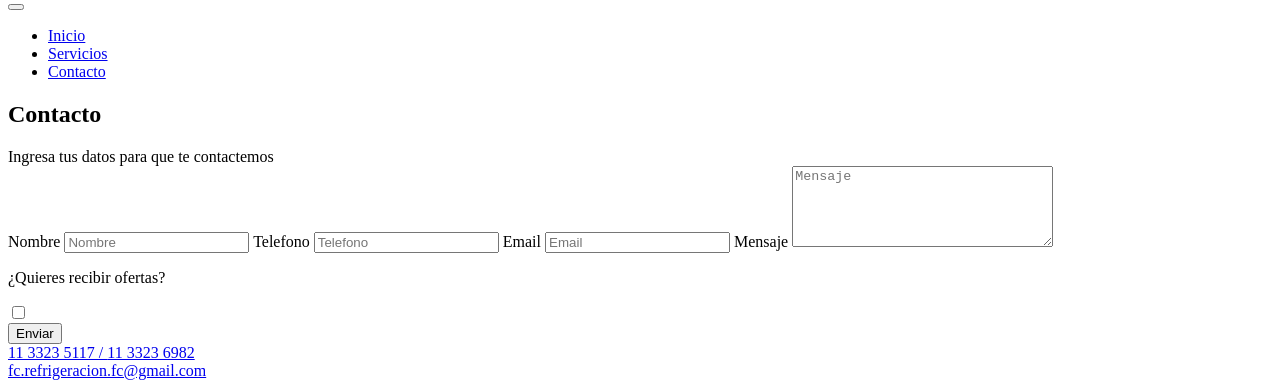
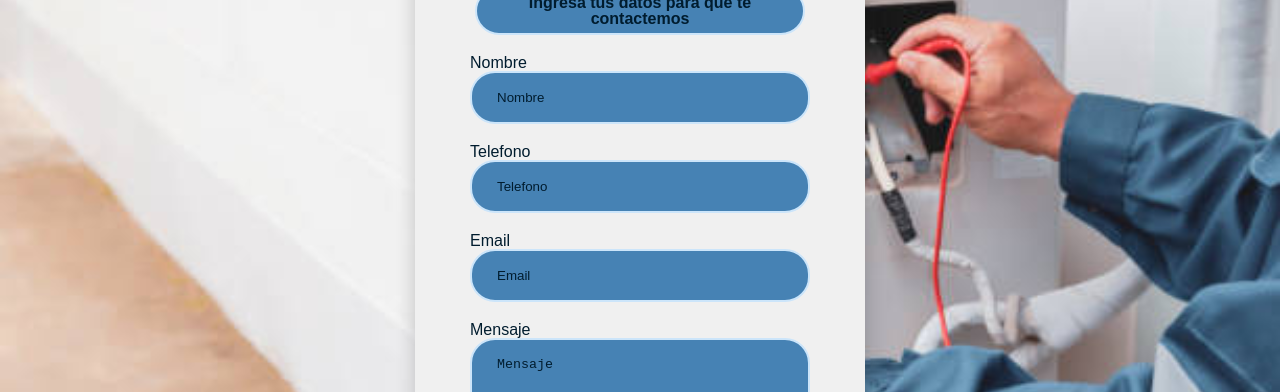
Before and after one commit to Ricardoc2903/primerRepositorioFc, a website: page contacto.html in a window 1280 px wide. Shown: the part 173-565 px from the top of the page. Drawn offline with nearby package versions, Linux system fonts and the light colour scheme; the site is published under a folder, as on GitHub Pages, so addresses that start at the root find nothing.

Commit message:
arreglando problemas con nuevas rutas

```diff
--- a/contacto.html
+++ b/contacto.html
@@ -6,8 +6,8 @@
     <meta name="viewport" content="width=device-width, initial-scale=1.0">
 
     <!-- Estilos CSS -->
-    <link rel="stylesheet" href="/style.css">
-    <link rel="stylesheet" href="/reset.css">
+    <link rel="stylesheet" href="style.css">
+    <link rel="stylesheet" href="reset.css">
 
     <!-- Google Fonts -->
     <link rel="preconnect" href="https://fonts.googleapis.com">
@@ -28,9 +28,9 @@
       <nav class="nav" id="nav">
           <button class="cerrar-menu" id="cerrar"><i class="bi bi-x"></i></button>
           <ul class="nav-list">
-              <li><a href="/index.html">Inicio</a></li>
+              <li><a href="index.html">Inicio</a></li>
               <li><a href="#servicios">Servicios</a></li>
-              <li><a href="/contacto.html">Contacto</a></li>
+              <li><a href="contacto.html">Contacto</a></li>
           </ul>
       </nav>
     </header>
@@ -100,6 +100,6 @@
     <script src="https://ajax.googleapis.com/ajax/libs/jquery/3.5.1/jquery.min.js"></script>
 
     <!-- Script -->
-    <script src="/index.js"></script>
+    <script src="index.js"></script>
 </body>
 </html>
```
Also changed, not shown: index.html (+5 -5 lines).
